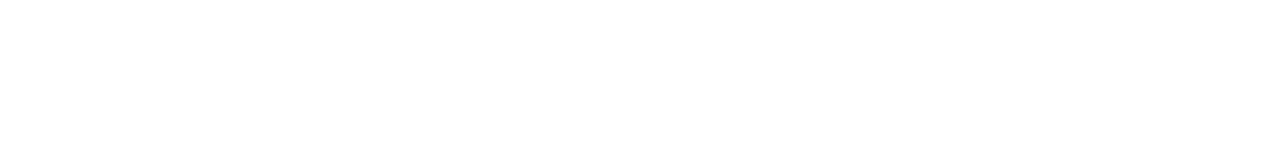
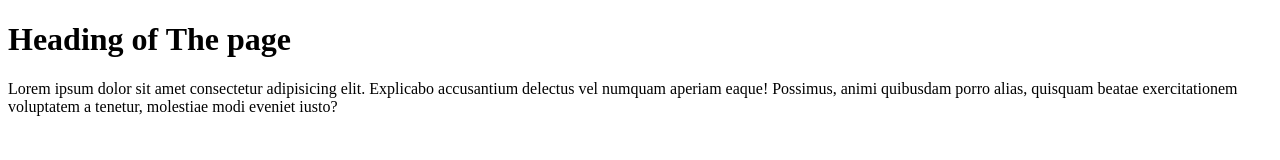
Before and after one commit to kutlahria-dsk/project2, a plain HTML site: page index.html in a window 1280 px wide. Drawn offline with Linux system fonts and the light colour scheme.

Commit message:
new file created and index.html edited

```diff
--- a/index.html
+++ b/index.html
@@ -6,6 +6,7 @@
     <title>Project</title>
 </head>
 <body>
-
+   <h1>Heading of The page</h1>
+   <p>Lorem ipsum dolor sit amet consectetur adipisicing elit. Explicabo accusantium delectus vel numquam aperiam eaque! Possimus, animi quibusdam porro alias, quisquam beatae exercitationem voluptatem a tenetur, molestiae modi eveniet iusto?</p>
 </body>
 </html>
```
Also changed, not shown: style.css (added), 1 other file.
